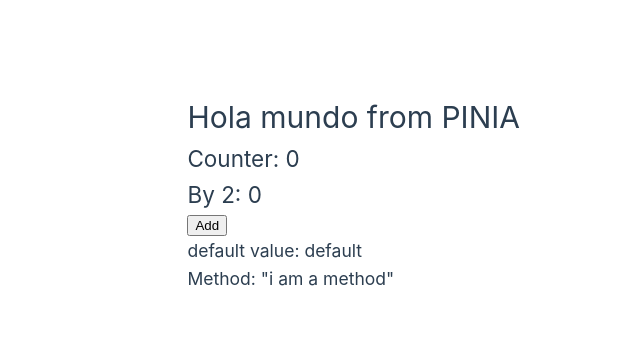
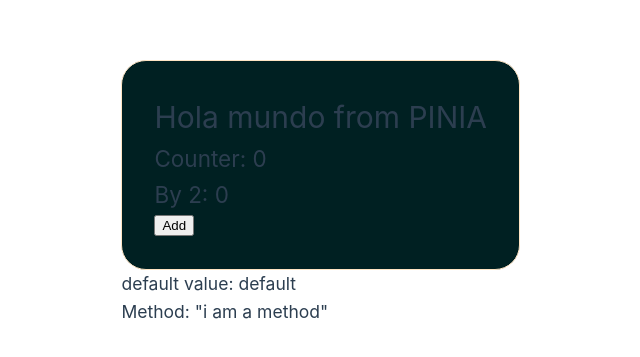
Before and after one commit to Jhan-Torres/vueJs-GogoDev, a Vue app in the folder global-pinia/: page / in a window 1280 px wide. Shown: the part 207-564 px from the top of the page, without its empty margins (120-760 px from the left). Built offline with nearby package versions, Linux system fonts and the light colour scheme.

Commit message:
vueuse library dependences added

```diff
--- a/global-pinia/package.json
+++ b/global-pinia/package.json
@@ -10,6 +10,7 @@
     "lint": "eslint . --ext .vue,.js,.jsx,.cjs,.mjs --fix --ignore-path .gitignore"
   },
   "dependencies": {
+    "@vueuse/core": "^10.11.0",
     "pinia": "^2.1.7",
     "vue": "^3.4.29"
   },
--- a/global-pinia/src/App.vue
+++ b/global-pinia/src/App.vue
@@ -1,6 +1,33 @@
 <script setup>
+import { computed, ref } from 'vue';
 import { storeToRefs } from 'pinia';
 import { useCounterStore } from './stores/counter';
+
+//vue-use imports
+import { useMouseInElement } from '@vueuse/core'
+
+//Nodes ref
+const cardTarget = ref(null)
+
+//get variables from vue-use
+const {
+  elementX,
+  elementY,
+  isOutside,
+  elementHeight,
+  elementWidth
+} = useMouseInElement(cardTarget);
+
+const cardTransformation = computed(() => {
+  const MAX_ROTATION = 6
+  const rotationX = (MAX_ROTATION/2 - (elementY.value/elementHeight.value)*MAX_ROTATION).toFixed(2);
+
+  const rotationY = ((elementX.value/elementWidth.value)*MAX_ROTATION - MAX_ROTATION/2).toFixed(2);
+
+  return isOutside.value
+    ? ''
+    : `perspective(${elementWidth.value}px) rotateX(${rotationX}deg) rotateY(${rotationY}deg)`
+})
 
 const counterStore = useCounterStore();
 
@@ -13,7 +40,7 @@
 </script>
 
 <template>
-  <div>
+  <div class="card">
     <h1>Hola mundo from PINIA</h1>
     <h2>
       Counter: {{ counterStore.count }}
@@ -35,5 +62,12 @@
 </template>
 
 <style scoped>
-
+.card {
+  border: 1px solid bisque;
+  padding: 2rem;
+  border-radius: 25px;
+  background-color: #002022;
+  transform: v-bind(cardTransformation);
+  transition: transform 0.25s ease-out;
+}
 </style>
--- /dev/null
+++ b/package.json
@@ -0,0 +1,5 @@
+{
+  "dependencies": {
+    "@vueuse/core": "^10.11.0"
+  }
+}
```
Also changed, not shown: 2 other files (tests, documents, lock files or other folders).
